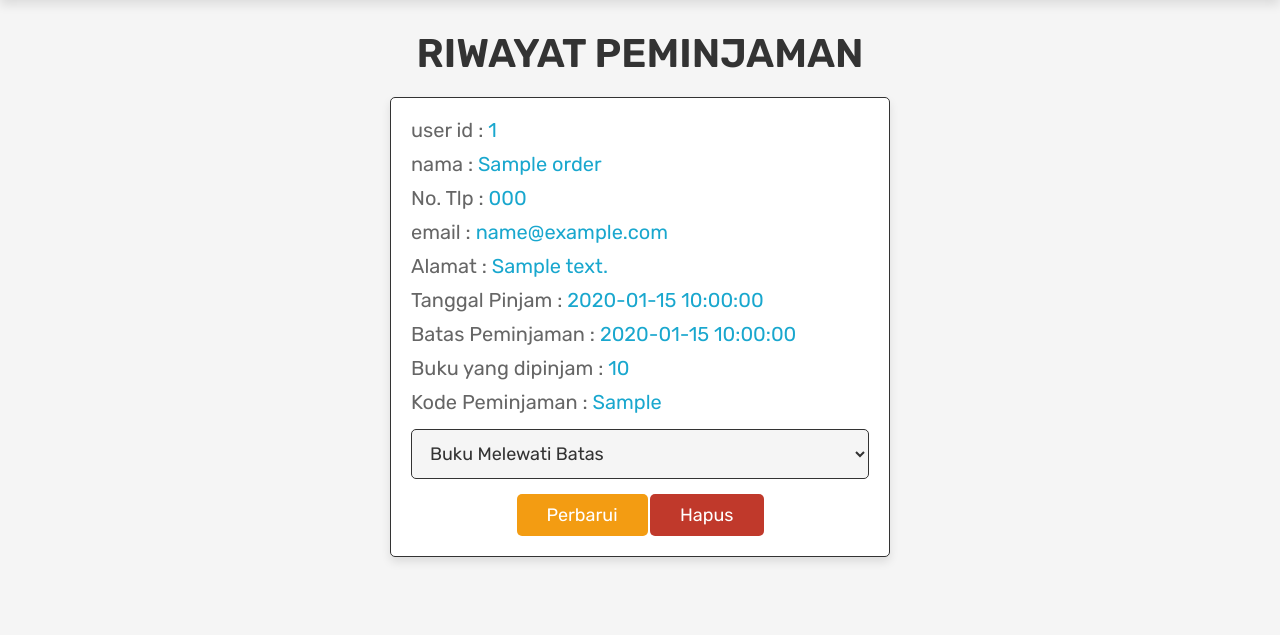
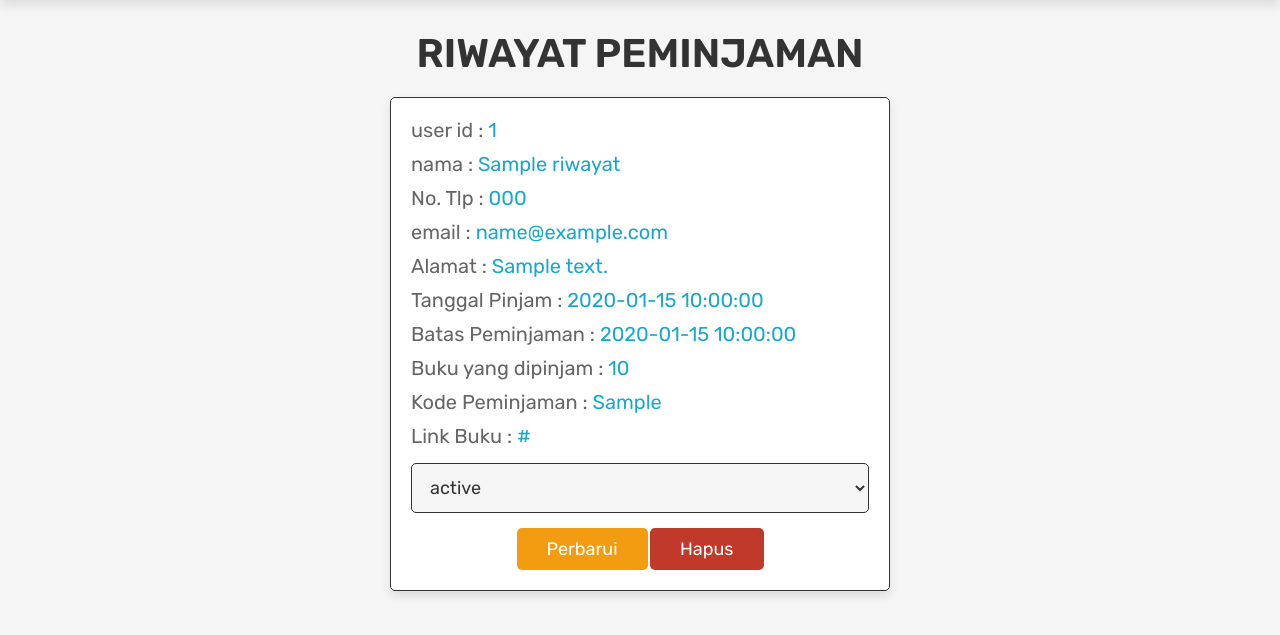
Before and after one commit to DzakaAl/Peminjaman-Buku-di-Perpustakaan-Tadika-Mesra, a PHP site: page /admin_riwayat.php in a window 1280 px wide. Shown: the part 69-704 px from the top of the page. Run offline with PHP 8.4, Linux system fonts and the light colour scheme; the visitor is signed in with stand-in values (Sample User, id 1); tables that the repository leaves empty or names only in its code hold one stand-in row (values such as "Sample post").

Commit message:
Update admin_riwayat.php

```diff
--- a/admin_riwayat.php
+++ b/admin_riwayat.php
@@ -14,14 +14,14 @@ if(isset($_POST['update_order'])){
 
    $order_update_id = $_POST['order_id'];
    $update_payment = $_POST['update_payment'];
-   mysqli_query($conn, "UPDATE `orders` SET payment_status = '$update_payment' WHERE id = '$order_update_id'") or die('query failed');
+   mysqli_query($conn, "UPDATE `riwayat` SET status_pembayaran = '$update_payment' WHERE id = '$order_update_id'") or die('query failed');
    $message[] = 'Status Peminjaman Sudah Diupdate!';
 
 }
 
 if(isset($_GET['delete'])){
    $delete_id = $_GET['delete'];
-   mysqli_query($conn, "DELETE FROM `orders` WHERE id = '$delete_id'") or die('query failed');
+   mysqli_query($conn, "DELETE FROM `riwayat` WHERE id = '$delete_id'") or die('query failed');
    header('location:admin_riwayat.php');
 }
 
@@ -33,12 +33,11 @@ if(isset($_GET['delete'])){
    <meta charset="UTF-8">
    <meta http-equiv="X-UA-Compatible" content="IE=edge">
    <meta name="viewport" content="width=device-width, initial-scale=1.0">
-   <title>Riwayat</title>
+   <title>Riwayat Peminjaman</title>
+   <link rel="icon" href="images/perpus.png">
 
-   <!-- font awesome cdn link -->
    <link rel="stylesheet" href="https://cdnjs.cloudflare.com/ajax/libs/font-awesome/6.0.0/css/all.min.css">
 
-   <!-- custom admin css file link -->
    <link rel="stylesheet" href="css/admin_style.css">
 </head>
 <body>
@@ -50,43 +49,43 @@ if(isset($_GET['delete'])){
 
    <div class="box-container">
       <?php
-      $select_orders = mysqli_query($conn, "SELECT * FROM `orders`") or die('query failed');
+      $select_orders = mysqli_query($conn, "SELECT * FROM `riwayat`") or die('query failed');
       if (mysqli_num_rows($select_orders) > 0) {
          while ($fetch_orders = mysqli_fetch_assoc($select_orders)) {
             ?>
             <div class="box">
-               <p> user id : <span><?php echo $fetch_orders['user_id']; ?></span> </p>
-               <p> nama : <span><?php echo $fetch_orders['name']; ?></span> </p>
-               <p> No. Tlp : <span><?php echo $fetch_orders['number']; ?></span> </p>
+               <p> user id : <span><?php echo $fetch_orders['pengguna_id']; ?></span> </p>
+               <p> nama : <span><?php echo $fetch_orders['nama']; ?></span> </p>
+               <p> No. Tlp : <span><?php echo $fetch_orders['telp']; ?></span> </p>
                <p> email : <span><?php echo $fetch_orders['email']; ?></span> </p>
-               <p> Alamat : <span><?php echo $fetch_orders['address']; ?></span> </p>
+               <p> Alamat : <span><?php echo $fetch_orders['alamat']; ?></span> </p>
                <p> Tanggal Pinjam : <span><?php echo $fetch_orders['tanggalpinjam']; ?></span> </p>
                <p> Batas Peminjaman : <span><?php echo $fetch_orders['tanggalkembali']; ?></span> </p>
-               <p> Buku yang dipinjam : <span><?php echo $fetch_orders['total_products']; ?></span> </p>
+               <p> Buku yang dipinjam : <span><?php echo $fetch_orders['total_buku']; ?></span> </p>
                <p> Kode Peminjaman : <span><?php echo $fetch_orders['kodepinjam']; ?></span> </p>
+               <p> Link Buku : <span><?php echo $fetch_orders['link_pdf']; ?></span> </p>
                <form action="" method="post">
                   <input type="hidden" name="order_id" value="<?php echo $fetch_orders['id']; ?>">
                   <select name="update_payment">
-                     <option value="" selected disabled><?php echo $fetch_orders['payment_status']; ?></option>
+                     <option value="" selected disabled><?php echo $fetch_orders['status_pembayaran']; ?></option>
                      <option value="Buku Belum Dipinjam">Buku Belum Dipinjam</option>
                      <option value="Buku Telah Dipinjam">Buku Telah Dipinjam</option>
                      <option value="Buku Telah Dikembalikan">Buku Telah Dikembalikan</option>
                      <option value="Buku Melewati Batas">Buku Melewati Batas</option>
                   </select>
                   <input type="submit" value="Perbarui" name="update_order" class="option-btn">
-                  <a href="admin_orders.php?delete=<?php echo $fetch_orders['id']; ?>" onclick="return confirm('Hapus Riwayat ini?');" class="delete-btn">Hapus</a>
+                  <a href="admin_riwayat.php?delete=<?php echo $fetch_orders['id']; ?>" onclick="return confirm('Hapus Riwayat ini?');" class="delete-btn">Hapus</a>
                </form>
             </div>
             <?php
          }
       } else {
-         echo '<p class="empty">Tidak Ada Peminjaman!</p>';
+         echo '<p class="empty">Tidak Ada Riwayat Peminjaman!</p>';
       }
       ?>
    </div>
 </section>
 
-<!-- custom admin js file link -->
 <script src="js/admin_script.js"></script>
 
 </body>
```
